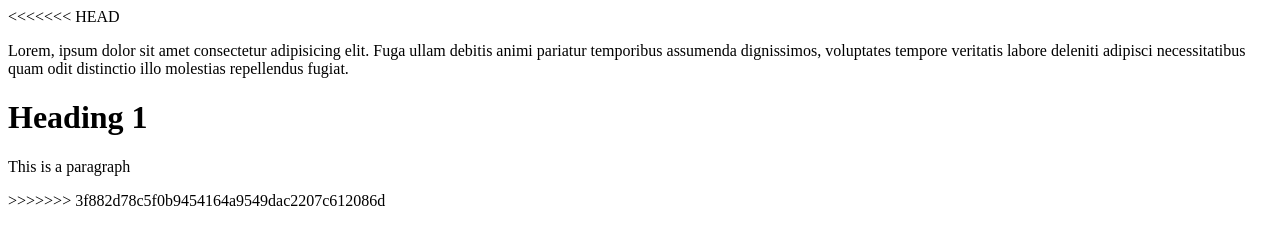
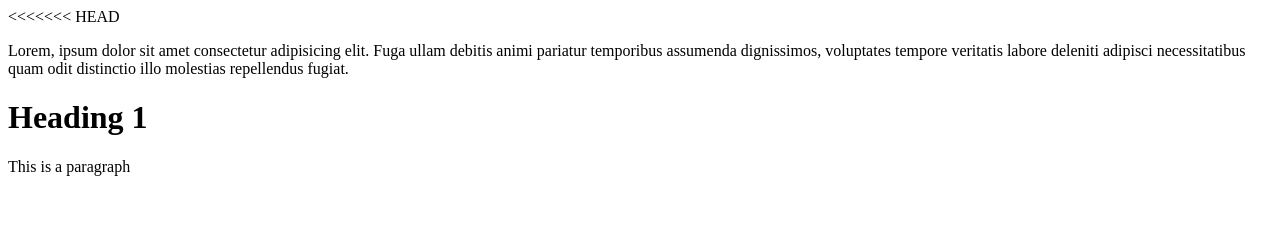
Before and after one commit to SaqibHussain06/marketplace1, a plain HTML site: page index.html in a window 1280 px wide. Drawn offline with Linux system fonts and the light colour scheme.

Commit message:
Resloved Merging Error

```diff
--- a/index.html
+++ b/index.html
@@ -11,6 +11,6 @@
     <p>Lorem, ipsum dolor sit amet consectetur adipisicing elit. Fuga ullam debitis animi pariatur temporibus assumenda dignissimos, voluptates tempore veritatis labore deleniti adipisci necessitatibus quam odit distinctio illo molestias repellendus fugiat.</p>
     <h1>Heading 1</h1>
     <p>This is a paragraph</p>
->>>>>>> 3f882d78c5f0b9454164a9549dac2207c612086d
+
 </body>
 </html>
```
